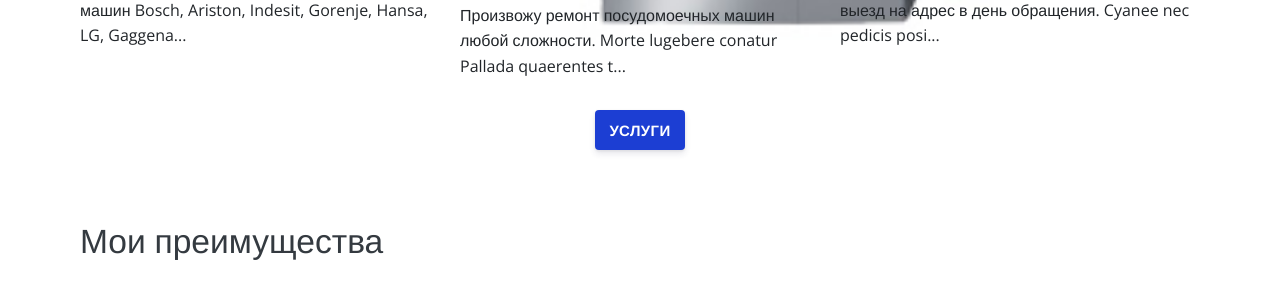
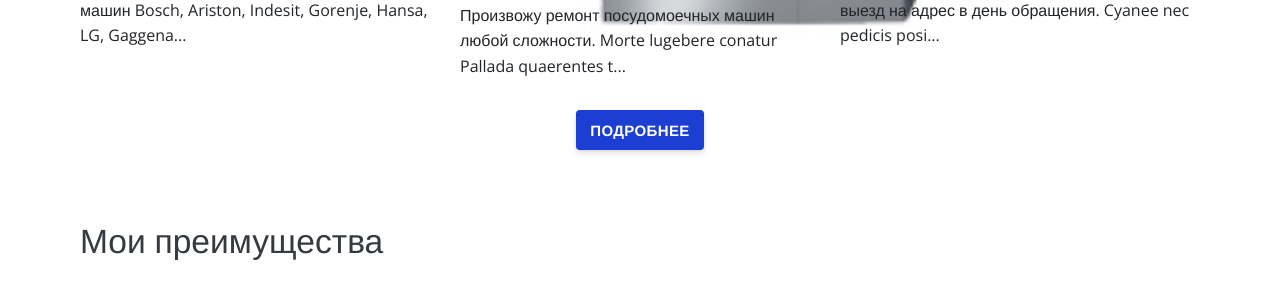
Before and after one commit to fedorsma/fedorsma.github.io, a Jekyll site: the page built from index.html, in a window 1280 px wide. Shown: the part 802-1102 px from the top of the page. Built offline with Jekyll 4.4.1, drawn with Linux system fonts in a browser that asks for light colours.

Commit message:
Update index.html

```diff
--- a/index.html
+++ b/index.html
@@ -45,7 +45,7 @@ bodyClass: page-home
     </div>
     {% endfor %}
     <div class="col-12 text-center">
-      <a class="button button-primary mt-2" href="{{site.baseurl}}/services">Услуги</a>
+      <a class="button button-primary mt-2" href="{{site.baseurl}}/services">Подробнее</a>
     </div>
   </div>
 </div>
```
